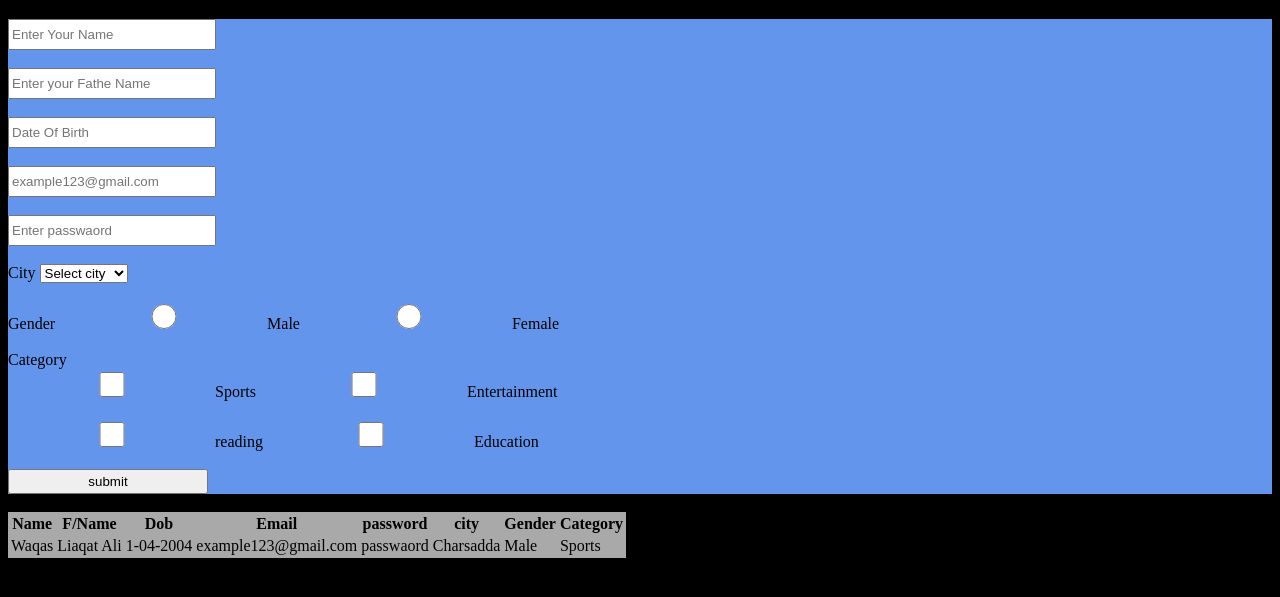
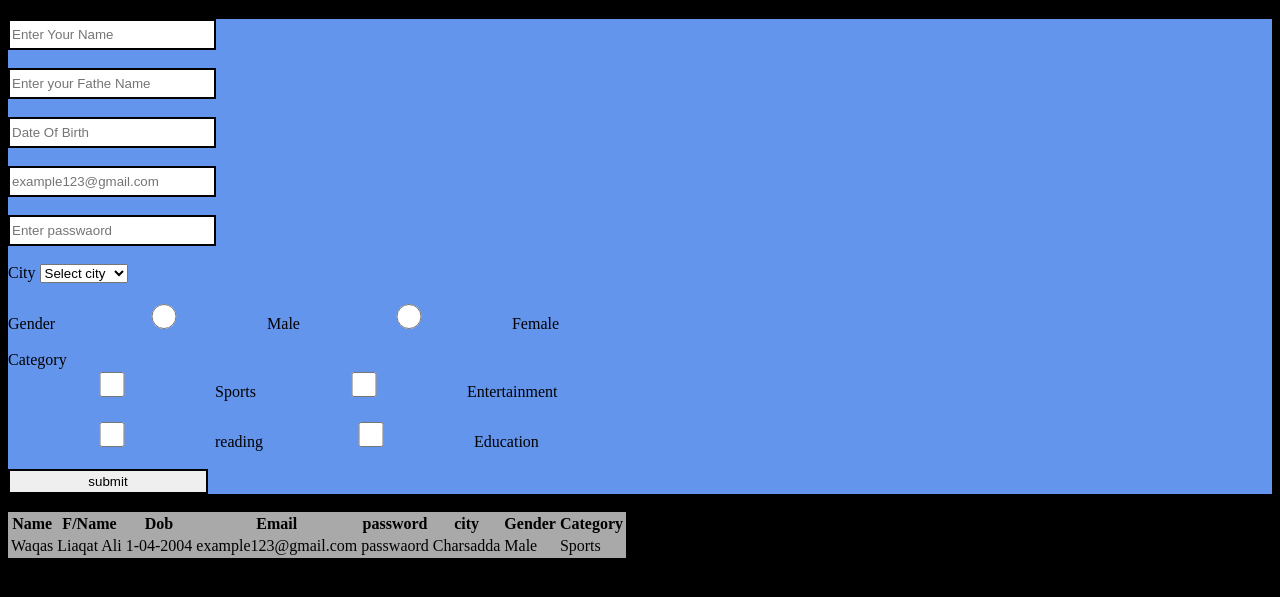
Before and after one commit to waqasahmadshah/MyFirstWebPage, a plain HTML site: page Registration.html in a window 1280 px wide. Shown: the part 61-658 px from the top of the page. Drawn offline with Linux system fonts and the light colour scheme.

Commit message:
version 1: add border

```diff
--- a/Style.css
+++ b/Style.css
@@ -11,6 +11,7 @@ table{
     background-color: darkgrey;
 }
 input{
+    border: 2px solid black;
     width: 200px;
     height: 25px;
 }
```
